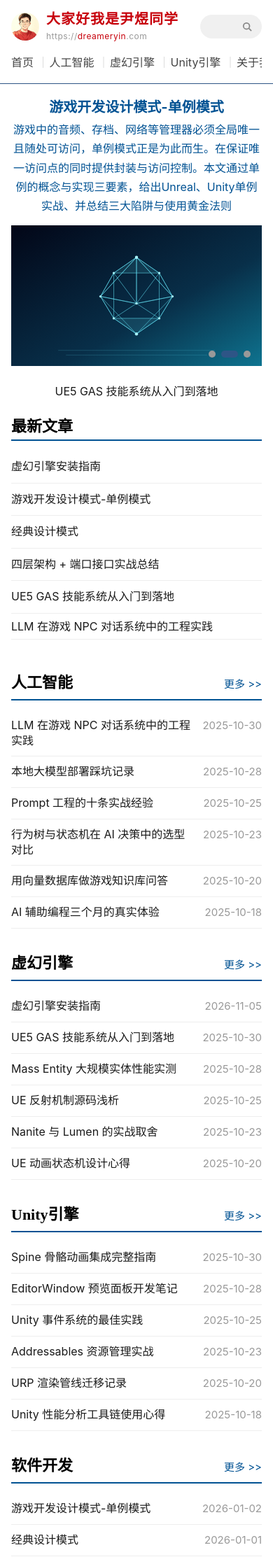
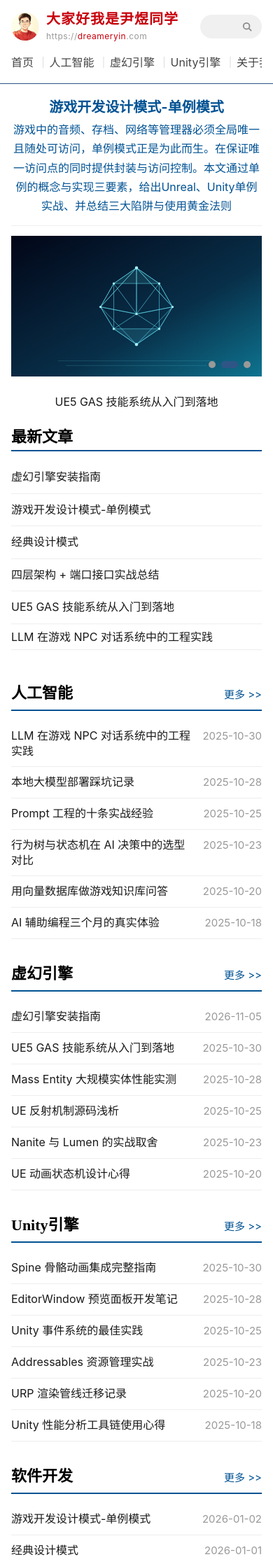
Before and after one commit to dreameryin/dreameryin.github.io, a Jekyll site: the page built from index.html, in a window 390 px wide. Shown: the top 2235 px of the page at 70% size. Built offline with Jekyll 4.4.1, drawn with Linux system fonts in a browser that asks for light colours.

Commit message:
移动端副标题与焦点图之间加分割线

```diff
--- a/assets/css/style.css
+++ b/assets/css/style.css
@@ -983,6 +983,9 @@ ul {
   /* 头条副标题：字号与「最新文章」列表标题一致 */
   .featured-meta {
     font-size: 16px;
+    border-bottom: 1px solid #eeeeee;
+    padding-bottom: 14px;
+    margin-bottom: 14px;
   }
 
   .featured-body {
```
